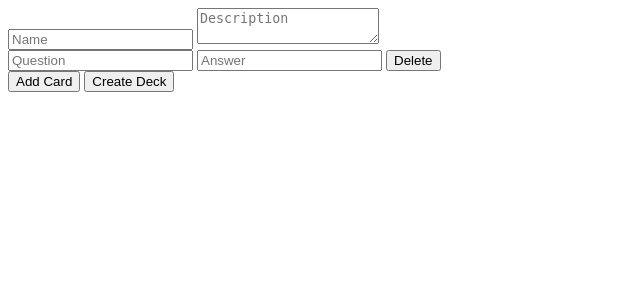
After one commit to Kamal-2009/REVISIO-flashcard-study-tool, a Flask app: page /add_deck in a window 1280 px wide. The commit adds this page. Shown: the top 300 px of the page, without its empty margins (0-640 px from the left). Run offline with Flask 3, Linux system fonts and the light colour scheme.

Commit message:
added new html layout file and designed some basic routes

```diff
--- a/app.py
+++ b/app.py
@@ -5,3 +5,19 @@ app = Flask(__name__)
 @app.route('/')
 def index():
     return render_template('index.html')
+
+@app.route('/add_deck')
+def add_card():
+    return render_template('add_deck.html')
+
+@app.route('/login')
+def login():
+    return render_template('login.html')
+
+@app.route('/register')
+def register():
+    return render_template('register.html')
+
+@app.route('/statistics')
+def statistics():
+    return '<h1>TODO</h1>'
--- /dev/null
+++ b/static/styles.css
@@ -0,0 +1,18 @@
+header {
+    text-align: center;
+    padding: 10px;
+    margin: 10px;
+}
+nav ul {
+    display: flex;
+    justify-content: left;
+    margin-bottom: 20px;
+    background-color: black;
+    color: white;
+}
+
+ul li{
+    list-style-type: none;
+    padding: 10px;
+
+}
--- /dev/null
+++ b/templates/add_deck.html
@@ -0,0 +1,25 @@
+{% extends "layout.html" %}
+
+{% block title %}
+    Create Deck
+{% endblock %}
+
+{% block main %}
+    <div>
+        <form action="/add_deck" method="post">
+            <div>
+                <input type="text" name="deckName" placeholder="Name" required>
+                <textarea name="deckDescription" placeholder="Description"></textarea>
+            </div>
+            <div>
+                <input type="text" name="question" placeholder="Question">
+                <input typer="text" name="answer" placeholder="Answer">
+                <button>Delete</button>
+            </div>
+            <div>
+                <button>Add Card</button>
+                <button type="submit">Create Deck</button>
+            </div>
+        </form>
+    </div>
+{% endblock %}
--- /dev/null
+++ b/templates/layout.html
@@ -0,0 +1,12 @@
+<!DOCTYPE html>
+<html lang="en">
+<head>
+    <meta charset="UTF-8">
+    <meta name="viewport" content="width=device-width, initial-scale=1.0">
+    <link href="/static/styles.css" rel="stylesheet">
+    <title>FlashCard Study Tool: {% block title %}{% endblock %}</title>
+</head>
+<body>
+    {% block main %}{% endblock %}
+</body>
+</html>
```
Also changed, not shown: templates/index.html (+32 -11 lines), templates/login.html (added, +13 -0 lines), templates/register.html (added, +15 -0 lines).
